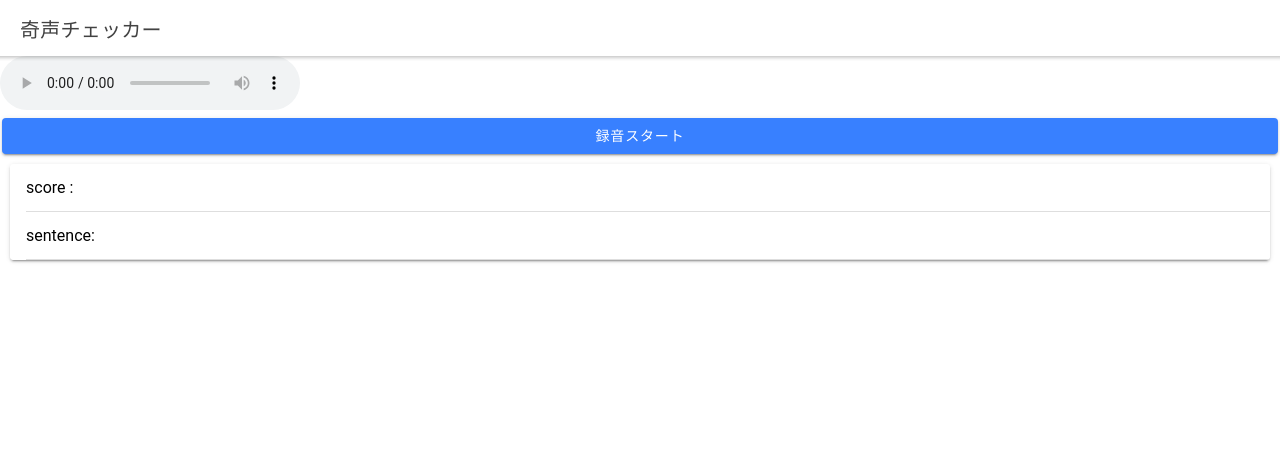
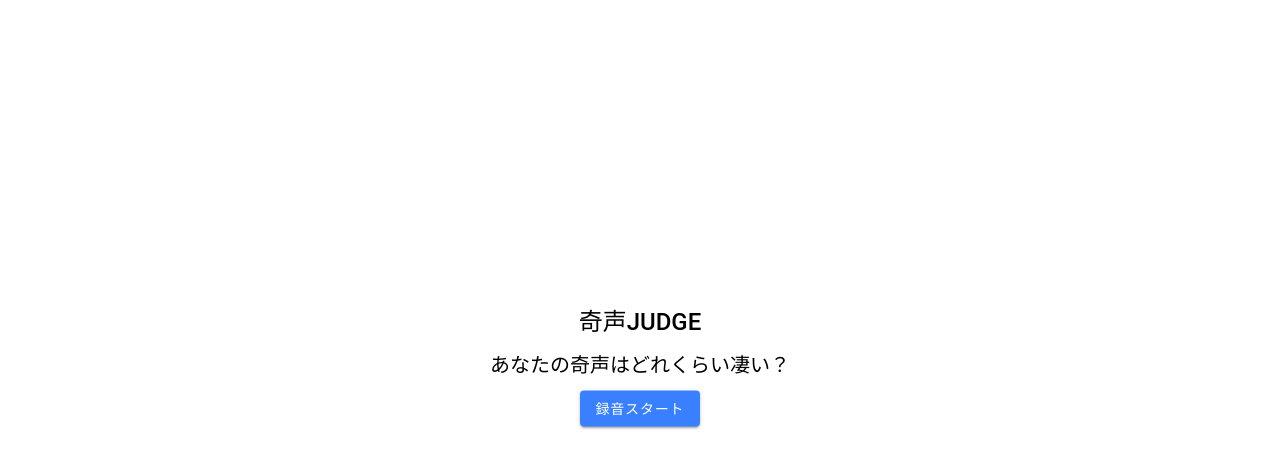
Before and after one commit to tsubame-misa/strange_voice_checker, a React (Create React App) app: page /home in a window 1280 px wide. Shown: the top 468 px of the page. Built offline with nearby package versions, Linux system fonts and the light colour scheme.

Commit message:
add style

```diff
--- a/src/pages/Home.css
+++ b/src/pages/Home.css
@@ -0,0 +1,18 @@
+ion-content {
+  --display: flex;
+  --justify-content: center;
+  --align-items: center;
+}
+
+ion-button {
+  /*--color: #222;*/
+}
+
+.login_logo {
+  width: 100%;
+  text-align: center;
+  position: absolute;
+  top: 45%;
+  left: 50%;
+  transform: translate(-50%, -50%);
+}
--- a/src/pages/Home.js
+++ b/src/pages/Home.js
@@ -1,41 +1,64 @@
 import {
   IonContent,
-  IonHeader,
   IonPage,
-  IonTitle,
-  IonToolbar,
   IonButton,
   IonAlert,
-  IonCard,
-  IonItem,
+  IonIcon,
 } from "@ionic/react";
 import "./Home.css";
 import { useState } from "react";
 import { startRecording } from "../service/recording";
+import { logoTwitter } from "ionicons/icons";
 
 function Home() {
   const [recorder, setRecorder] = useState(null);
   const [audioSrc, setAudioSrc] = useState();
-  const [data, setData] = useState([]);
+  const [data, setData] = useState(null);
 
   return (
     <IonPage>
-      <IonHeader>
-        <IonToolbar>
-          <IonTitle>奇声チェッカー</IonTitle>
-        </IonToolbar>
-      </IonHeader>
       <IonContent fullscreen>
-        <IonHeader collapse="condense">
-          <IonToolbar>
-            <IonTitle size="large">Blank</IonTitle>
-          </IonToolbar>
-        </IonHeader>
+        {data ? (
+          <div style={{ textAlign: "center" }} className="login_logo">
+            <h2 style={{ textAlign: "center" }}>奇声JUDGE!</h2>
+            <h3>あなたの奇声は</h3>
+            <h1>{data.word_score + data.dBscore}</h1>
+
+            <h2> 「{data.word}」</h2>
+            <h5>うるささ：{data.dBscore} 点</h5>
+            <h5>奇抜さ：{data.word_score}点</h5>
+            <br />
+            <div>
+              <IonButton
+                onClick={() => {
+                  setData(null);
+                }}
+              >
+                リトライ
+              </IonButton>
               <audio controls>
                 {audioSrc && <source src={audioSrc} type="audio/wav" />}
               </audio>
+            </div>
             <IonButton
-          expand="block"
+              size="small"
+              href={`http://twitter.com/share?url=https://strange-voice-checker.netlify.app&text=【あなたの奇声は${
+                data.dBscore + data.word_score
+              }点!!】%0a あなた：「${data.word}」 %0aうるささ：${
+                data.dBscore
+              }点 %0a奇抜さ：${
+                data.word_score
+              }点  %0a▼みんな奇声JUDGEしてみよう! &hashtags=奇声JUDGE&count=horizontal&lang=ja`}
+            >
+              <IonIcon icon={logoTwitter}></IonIcon>
+              &ensp;シェアする
+            </IonButton>
+          </div>
+        ) : (
+          <div className="login_logo">
+            <h2 style={{ textAlign: "center" }}>奇声JUDGE</h2>
+            <h4>あなたの奇声はどれくらい凄い？</h4>
+            <IonButton
               onClick={async () => {
                 if (recorder != null) {
                   return;
@@ -46,11 +69,10 @@ function Home() {
             >
               録音スタート
             </IonButton>
-        <IonCard>
-          <IonItem>score : &emsp; {data.dBscore}</IonItem>
-          <IonItem>sentence: &ensp; {data.word}</IonItem>
-        </IonCard>
+          </div>
+        )}
       </IonContent>
+
       <IonAlert
         isOpen={recorder != null}
         header="録音中"
@@ -70,7 +92,6 @@ function Home() {
               }
             );
             const result = await response.json();
-            console.log(result);
             setData(result);
           }
 
```
Also changed, not shown: 1 other file (tests, documents, lock files or other folders). Lines whose indentation alone changed are shown as unchanged.
